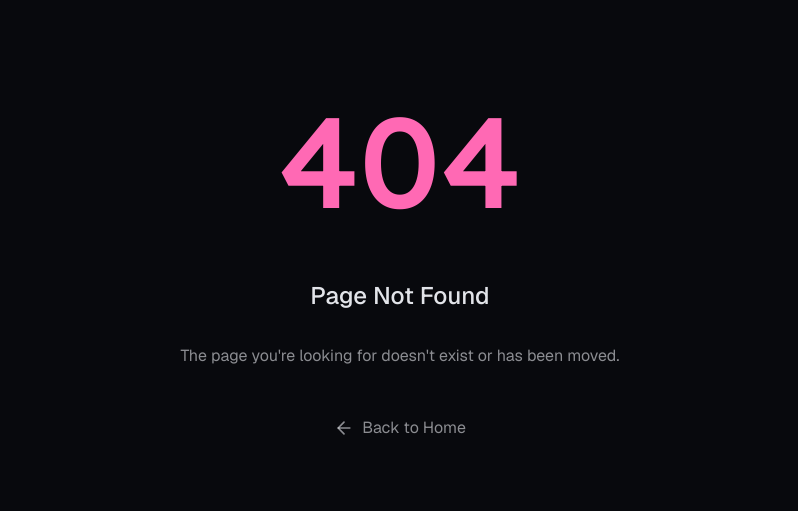
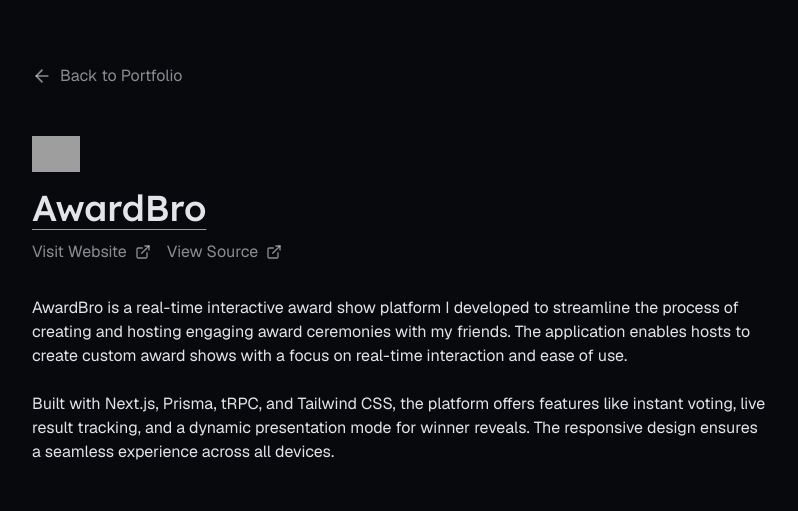
Before and after one commit to martinbartolo/resume-website, a Next.js app: page /portfolio/awardbro in a window 1280 px wide. Before the commit this address had no page. Shown: the top 511 px of the page, without its empty margins (240-1038 px from the left). Built offline with nearby package versions, Linux system fonts and the light colour scheme; grey boxes are pictures that could not be loaded.

Commit message:
add awardbro page to portfolio

```diff
--- a/src/app/page.tsx
+++ b/src/app/page.tsx
@@ -6,7 +6,7 @@ import { NavButton } from "./components/NavButton";
 
 export default function Home() {
   return (
-    <main className="flex min-h-dvh flex-col justify-between px-4 py-12 sm:px-8 sm:py-16 md:py-20 lg:py-24">
+    <main className="flex min-h-dvh flex-col justify-between px-4 py-12">
       <div className="flex flex-1 flex-col items-center justify-center">
         <div className="space-y-12 sm:space-y-16 md:space-y-20 lg:space-y-24">
           <AnimatedTitle />
--- /dev/null
+++ b/src/app/portfolio/awardbro/page.tsx
@@ -0,0 +1,132 @@
+import Link from "next/link";
+import Image from "next/image";
+import { ArrowLeft, ExternalLink } from "lucide-react";
+import { Metadata } from "next";
+
+export const metadata: Metadata = {
+  title: "AwardBro - Portfolio | Martin Bartolo",
+  description:
+    "AwardBro - A real-time interactive award show platform built with Next.js and tRPC.",
+};
+
+export default function AwardBroPage() {
+  return (
+    <main className="container mx-auto max-w-3xl px-4 py-8">
+      <Link
+        href="/portfolio"
+        className="group mb-12 inline-flex items-center gap-2 text-foreground/60 hover:text-primary"
+      >
+        <ArrowLeft className="size-5 transition-transform group-hover:-translate-x-1" />
+        <span>Back to Portfolio</span>
+      </Link>
+
+      <div className="mb-8">
+        <Image
+          src="https://drive.google.com/uc?export=view&id=1BsS2Wj-dXBzvGk0p2S07ykWiqwkhoD-N"
+          alt="AwardBro Logo"
+          width={48}
+          height={48}
+          className="mb-4"
+        />
+        <h1 className="mb-3 font-lexend text-4xl font-medium text-foreground">
+          <span className="underline decoration-primary decoration-from-font underline-offset-8">
+            AwardBro
+          </span>
+        </h1>
+        <div className="flex flex-wrap gap-4">
+          <Link
+            href="https://awardbro.com"
+            target="_blank"
+            rel="noopener noreferrer"
+            className="inline-flex items-center gap-2 text-foreground/60 hover:text-primary"
+          >
+            <span>Visit Website</span>
+            <ExternalLink className="size-4" />
+          </Link>
+          <Link
+            href="https://github.com/martinbartolo/awardbro"
+            target="_blank"
+            rel="noopener noreferrer"
+            className="inline-flex items-center gap-2 text-foreground/60 hover:text-primary"
+          >
+            <span>View Source</span>
+            <ExternalLink className="size-4" />
+          </Link>
+        </div>
+      </div>
+
+      <div className="prose prose-invert max-w-none space-y-6">
+        <p>
+          AwardBro is a real-time interactive award show platform I developed to
+          streamline the process of creating and hosting engaging award
+          ceremonies with my friends. The application enables hosts to create
+          custom award shows with a focus on real-time interaction and ease of
+          use.
+        </p>
+
+        <p>
+          Built with Next.js, Prisma, tRPC, and Tailwind CSS, the platform
+          offers features like instant voting, live result tracking, and a
+          dynamic presentation mode for winner reveals. The responsive design
+          ensures a seamless experience across all devices.
+        </p>
+
+        <div className="not-prose my-12 grid gap-8">
+          <figure className="space-y-2">
+            <Image
+              src="https://drive.google.com/uc?export=view&id=160zKeFqTUHbc9S1iQ8NvDW4buOFrmBC6"
+              alt="AwardBro Landing Page"
+              width={800}
+              height={450}
+              className="rounded-xl border border-border"
+            />
+            <figcaption className="text-center text-sm text-foreground/60">
+              The main landing page
+            </figcaption>
+          </figure>
+
+          <figure className="space-y-2">
+            <Image
+              src="https://drive.google.com/uc?export=view&id=1UpfYfHuM2vnETy4a280h9AWyvdQAIGxR"
+              alt="AwardBro Dashboard"
+              width={800}
+              height={450}
+              className="rounded-xl border border-border"
+            />
+            <figcaption className="text-center text-sm text-foreground/60">
+              The management dashboard where hosts can create and customize
+              their award shows
+            </figcaption>
+          </figure>
+
+          <figure className="space-y-2">
+            <Image
+              src="https://drive.google.com/uc?export=view&id=1jryy74hgll-Vul1bNQWgKB-TS6pqeQxr"
+              alt="AwardBro Voting Interface"
+              width={800}
+              height={450}
+              className="rounded-xl border border-border"
+            />
+            <figcaption className="text-center text-sm text-foreground/60">
+              The voting interface where users can vote for their favorite
+              nominees
+            </figcaption>
+          </figure>
+
+          <figure className="space-y-2">
+            <Image
+              src="https://drive.google.com/uc?export=view&id=1Pso5q_4PYjahsZBj3Ux3flyWTG_bs5CB"
+              alt="AwardBro Results Page"
+              width={800}
+              height={450}
+              className="rounded-xl border border-border"
+            />
+            <figcaption className="text-center text-sm text-foreground/60">
+              The results page, showing the winners and runner-ups
+            </figcaption>
+          </figure>
+        </div>
+      </div>
+    </main>
+  );
+}
```
